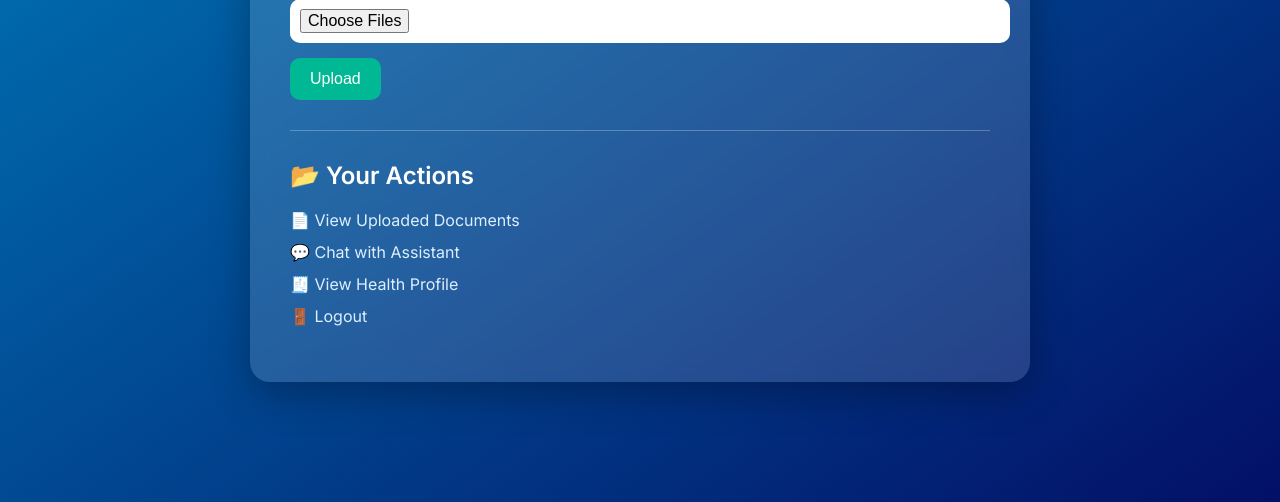
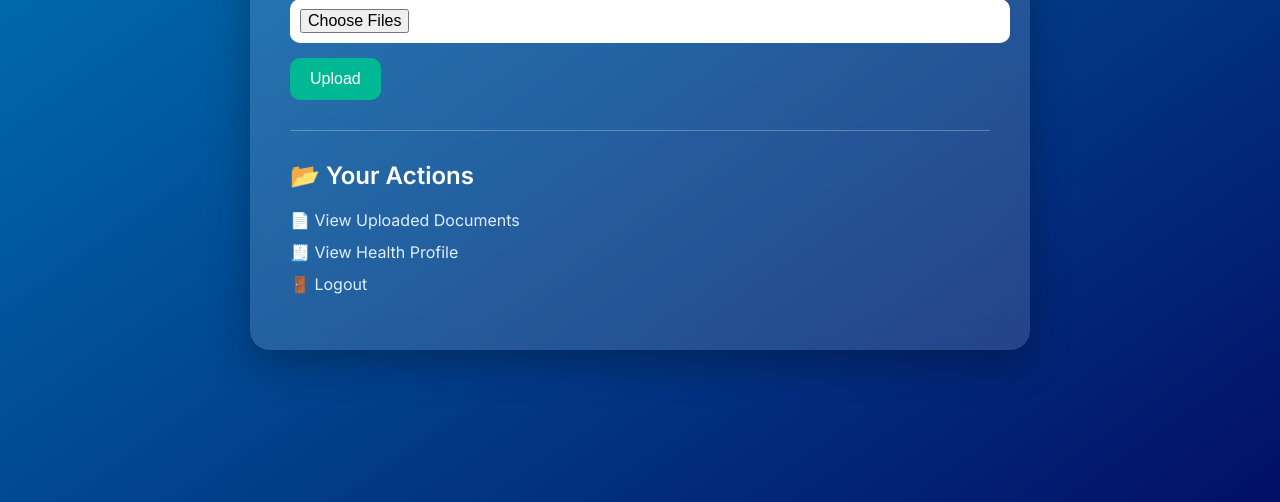
Before and after one commit to hardikdhingra150/HealthQrApp, a Python web app: template templates/upload.html in a window 1280 px wide. Shown: the part 220-722 px from the top of the page. Run offline with Jinja, Linux system fonts and the light colour scheme; the template is opened without the code that fills it, so the values that code supplies are empty.

Commit message:
Fix: Removed a line from upload.html

```diff
--- a/templates/upload.html
+++ b/templates/upload.html
@@ -148,7 +148,7 @@
     <h2>📂 Your Actions</h2>
     <ul>
       <li><a href="{{ url_for('view_reports', username=username) }}">📄 View Uploaded Documents</a></li>
-      <li><a href="{{ url_for('chat') }}">💬 Chat with Assistant</a></li>
+
       <li><a href="{{ url_for('view_profile', username=username) }}">🧾 View Health Profile</a></li>
       <li><a href="{{ url_for('logout') }}">🚪 Logout</a></li>
     </ul>
```
